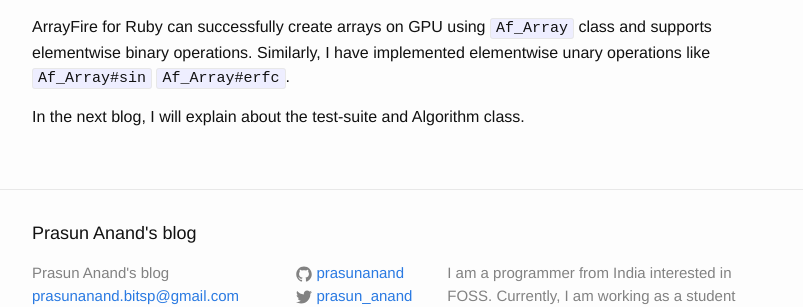
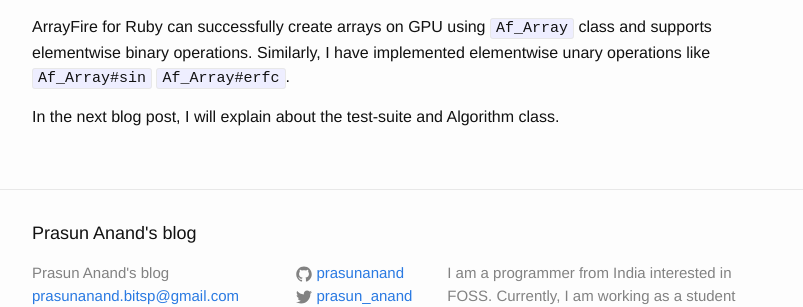
Before and after one commit to prasunanand/prasunanand.github.io, a Jekyll site: the page built from _posts/2017-07-04-gsoc17-arrayfire-ruby-bindings-part-2-af_array.markdown, in a window 1280 px wide and 900 px high, scrolled down 5797 px. Shown: the part 488-795 px from the top of the window, without its empty margins (238-1041 px from the left). Built offline with Jekyll 4.4.1, drawn with Linux system fonts in a browser that asks for light colours; comment, search, counter and statistics services are not loaded.

```diff
--- a/_posts/2017-07-04-gsoc17-arrayfire-ruby-bindings-part-2-af_array.markdown
+++ b/_posts/2017-07-04-gsoc17-arrayfire-ruby-bindings-part-2-af_array.markdown
@@ -271,7 +271,7 @@ ArrayFire for Ruby can successfully create arrays on GPU using `Af_Array` class
 elementwise binary operations. Similarly, I have implemented elementwise unary operations like `Af_Array#sin`
 `Af_Array#erfc`.
 
-In the next blog, I will explain about the test-suite and Algorithm class.
+In the next blog post, I will explain about the test-suite and Algorithm class.
 
 {% if page.comments %}
 <div id="disqus_thread"></div>
```
Also changed, not shown: _posts/2017-07-22-gsoc17-arrayfire-ruby-bindings-part-3-minitest-algorithm.markdown (+27 -1 lines).
